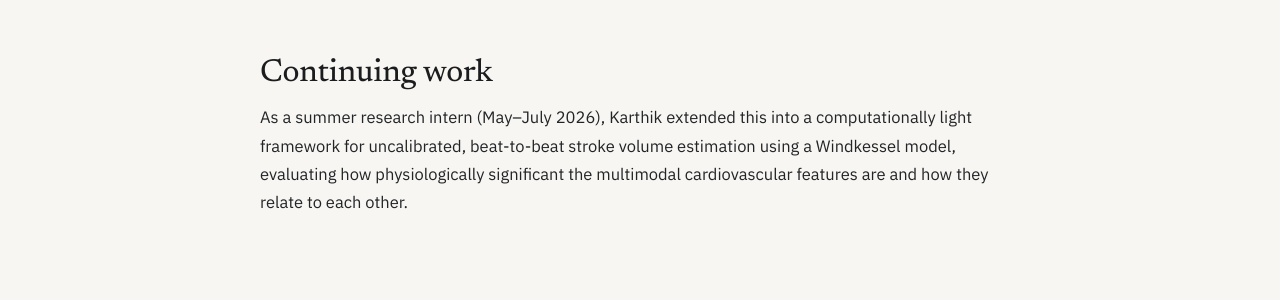
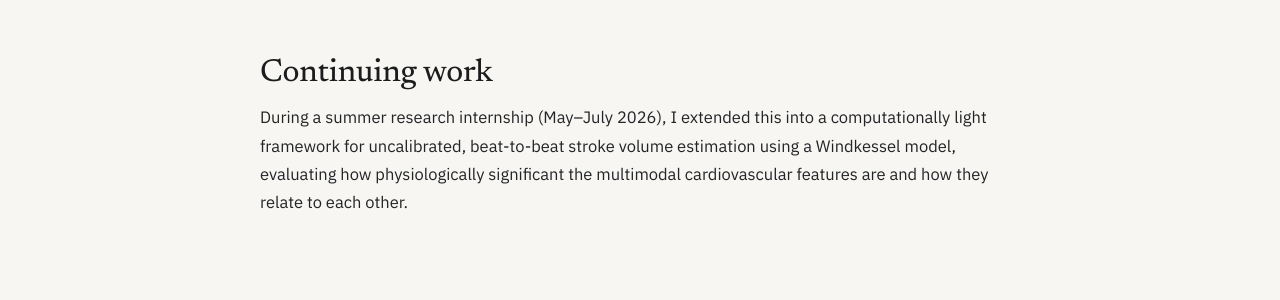
Before and after one commit to karthikm-22/karthikm-22.github.io, a Jekyll site: the page built from _projects/03-lvet-cardiac-output.md, in a window 1280 px wide and 900 px high, scrolled down 1219 px. Shown: the part 395-695 px from the top of the window. Built offline with Jekyll 4.4.1, drawn with Linux system fonts in a browser that asks for light colours.

Commit message:
Update authorship in cardiac output project description

```diff
--- a/_projects/03-lvet-cardiac-output.md
+++ b/_projects/03-lvet-cardiac-output.md
@@ -43,4 +43,4 @@ The heart-sound segmentation algorithm was validated on 2,192 recordings from Ph
 
 ## Continuing work
 
-As a summer research intern (May–July 2026), Karthik extended this into a computationally light framework for uncalibrated, beat-to-beat stroke volume estimation using a Windkessel model, evaluating how physiologically significant the multimodal cardiovascular features are and how they relate to each other.
+During a summer research internship (May–July 2026), I extended this into a computationally light framework for uncalibrated, beat-to-beat stroke volume estimation using a Windkessel model, evaluating how physiologically significant the multimodal cardiovascular features are and how they relate to each other.
```
